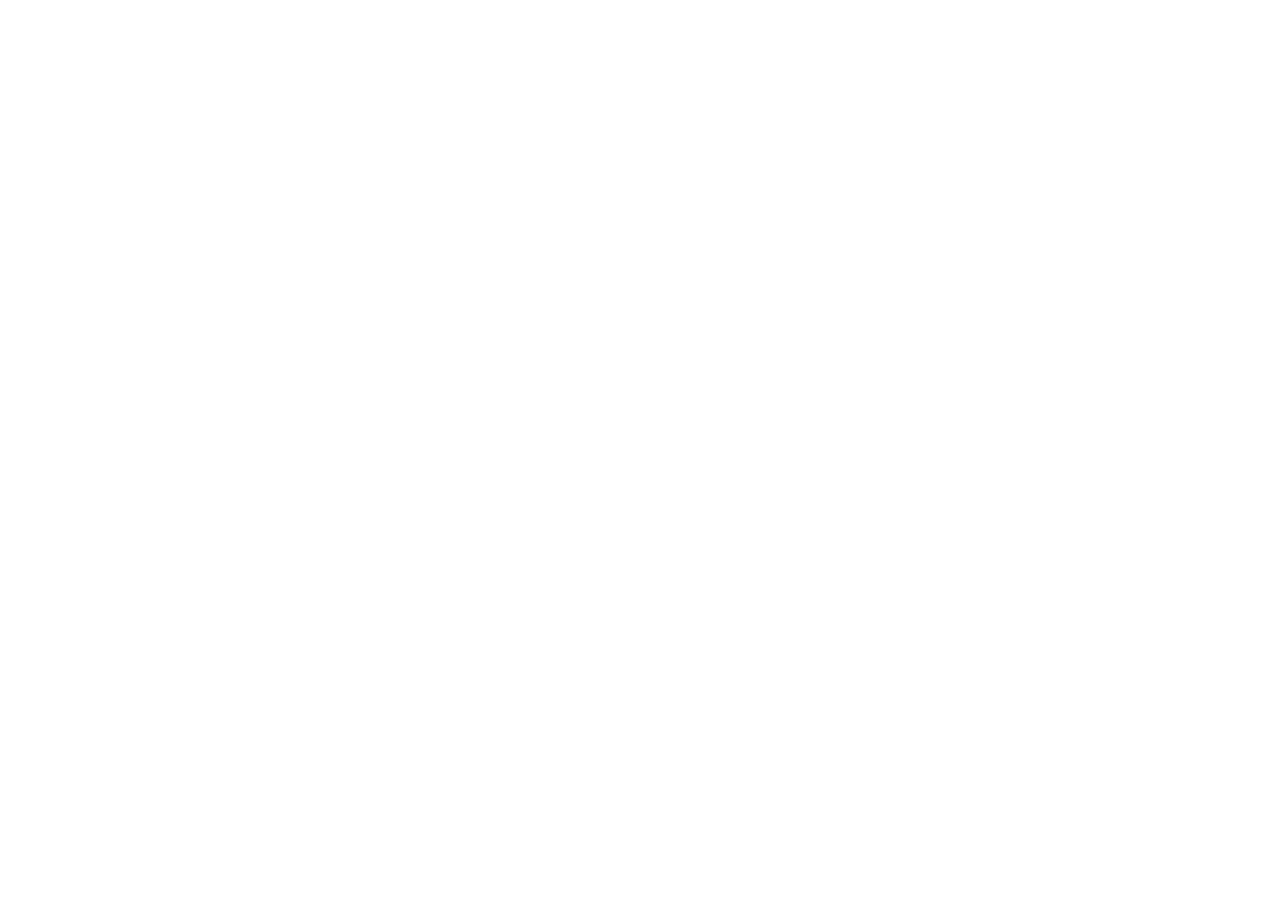
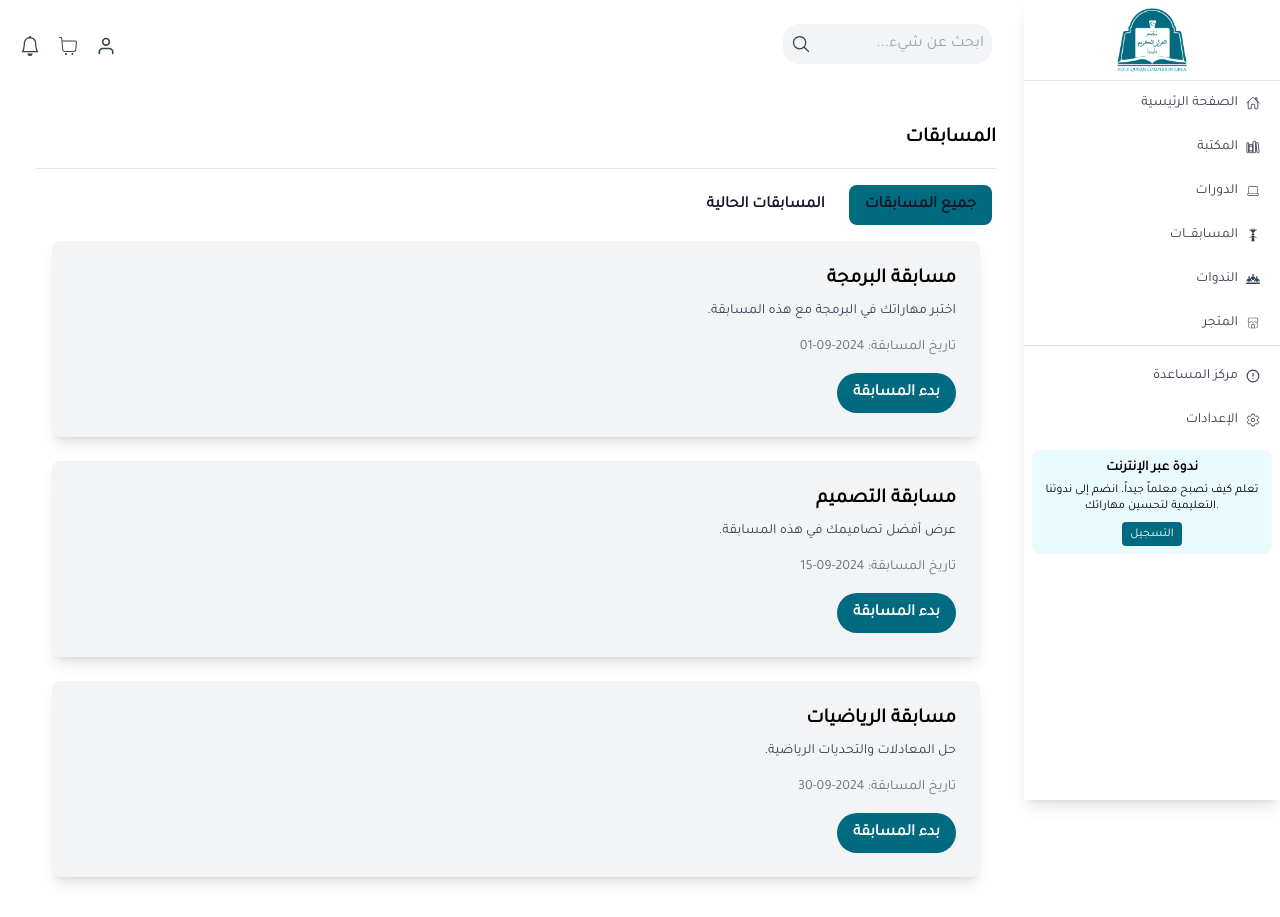
Before and after one commit to eTravel-Ly/COTHQ-website, a React (Create React App) app: page /Contests in a window 1280 px wide. Before the commit this address had no page. Before the commit the page ends 800 px from the top, so only its background shows below. Built offline with nearby package versions, Linux system fonts and the light colour scheme.

Commit message:
Contests pages

```diff
--- a/src/App.js
+++ b/src/App.js
@@ -1,4 +1,4 @@
-import './App.css';
+import "./App.css";
 import { Route, BrowserRouter, Routes } from "react-router-dom";
 import {
   Home,
@@ -21,7 +21,8 @@ import {
   BorrowsHistory,
   Myborrow,
   OrderConfirmation,
-  Seminars
+  Seminars,
+  Contests,
 } from "./page/index";
 function App() {
   return (
@@ -44,14 +45,16 @@ function App() {
             path="/CoursesDetails/:courseId"
             element={<CoursesDetails />}
           />
+          <Route path="/Contests" element={<Contests />} />
+
           <Route path="/settings" element={<Settings />} />
           <Route path="/profile" element={<Profile />} />
           <Route path="/AllNotify" element={<AllNotify />} />
           <Route path="/OrderHistory" element={<OrderHistory />} />
           <Route path="/BorrowsHistory" element={<BorrowsHistory />} />
           <Route path="/Myborrow" element={<Myborrow />} />
-          <Route path="/OrderConfirmation" element={<OrderConfirmation/>} />
-          <Route path="/Seminars" element={<Seminars/>} />
+          <Route path="/OrderConfirmation" element={<OrderConfirmation />} />
+          <Route path="/Seminars" element={<Seminars />} />
         </Routes>
       </BrowserRouter>
     </>
--- /dev/null
+++ b/src/component/AllContests.js
@@ -0,0 +1,47 @@
+import React from "react";
+
+
+const AllContests = () => {
+  const contests = [
+    {
+      id: 1,
+      title: "مسابقة البرمجة",
+      description: "اختبر مهاراتك في البرمجة مع هذه المسابقة.",
+      date: "2024-09-01",
+    },
+    {
+      id: 2,
+      title: "مسابقة التصميم",
+      description: "عرض أفضل تصاميمك في هذه المسابقة.",
+      date: "2024-09-15",
+    },
+    {
+      id: 3,
+      title: "مسابقة الرياضيات",
+      description: "حل المعادلات والتحديات الرياضية.",
+      date: "2024-09-30",
+    },
+  ];
+
+  return (
+    <div className="p-4 ">
+      {contests.map((contest) => (
+        <div
+          key={contest.id}
+          className="bg-gray-100 shadow-lg rounded-lg p-6 mb-6"
+        >
+          <h3 className="text-lg sm:text-xl font-bold mb-2">{contest.title}</h3>
+          <p className="text-sm text-gray-700 mb-4">{contest.description}</p>
+          <p className="text-sm text-gray-500 mb-4">
+            تاريخ المسابقة: {contest.date}
+          </p>
+          <button className="bg-custom-orange text-white py-2 px-4 rounded-full font-semibold text-base">
+            بدء المسابقة
+          </button>
+        </div>
+      ))}
+    </div>
+  );
+};
+
+export default AllContests;
--- /dev/null
+++ b/src/component/Currentcompetitions.js
@@ -0,0 +1,36 @@
+import React from "react";
+
+
+const Currentcompetitions = () => {
+  const contests = [
+    {
+      id: 1,
+      title: "مسابقة البرمجة",
+      description: "اختبر مهاراتك في البرمجة مع هذه المسابقة.",
+      date: "2024-09-01",
+    },
+
+  ];
+
+  return (
+    <div className="p-4 ">
+      {contests.map((contest) => (
+        <div
+          key={contest.id}
+          className="bg-gray-100 shadow-lg rounded-lg p-6 mb-6"
+        >
+          <h3 className="text-lg sm:text-xl font-bold mb-2">{contest.title}</h3>
+          <p className="text-sm text-gray-700 mb-4">{contest.description}</p>
+          <p className="text-sm text-gray-500 mb-4">
+            تاريخ المسابقة: {contest.date}
+          </p>
+          <button className="bg-custom-orange text-white py-2 px-4 rounded-full font-semibold text-base">
+            بدء المسابقة
+          </button>
+        </div>
+      ))}
+    </div>
+  );
+};
+
+export default Currentcompetitions;
--- a/src/component/Sidebar.js
+++ b/src/component/Sidebar.js
@@ -100,14 +100,14 @@ const Sidebar = () => {
               </div>
             )}
           </div>
-          <a
-            href="#"
+          <Link
+            to="/Contests"
             className="flex items-center p-3 text-sm text-gray-700 hover:bg-blue hover:rounded-lg"
             style={{ fontFamily: "Tajwal, sans-serif", direction: "rtl" }}
           >
             <GiTargetPrize className="mr-2 ml-2 text-sm" />
-          المسابقـــات
-          </a>
+            المسابقـــات
+          </Link>
           <Link
             to="/Seminars"
             className="flex items-center p-3 text-sm text-gray-700 hover:bg-blue hover:rounded-lg"
--- /dev/null
+++ b/src/page/Contests.js
@@ -0,0 +1,56 @@
+import React, { useState } from "react";
+import AllContests from "../component/AllContests";
+import Sidebar from "../component/Sidebar";
+import NavbarLogin from "../component/NavbarLogin";
+import Currentcompetitions from "../component/Currentcompetitions";
+
+const Contests = () => {
+  const [selectedSection, setSelectedSection] = useState("allContests");
+
+  const showContests = () => setSelectedSection("allContests");
+  const showCurrentcompetitions = () =>
+    setSelectedSection("Currentcompetitions");
+
+  return (
+    <div className="flex h-screen font-tajwal">
+      <Sidebar />
+      <div className="flex flex-col w-full lg:w-[80%] mt-2 ml-1">
+        <NavbarLogin />
+        <div
+          className="container mx-auto px-4 sm:px-6 lg:px-8 mt-10 rtl"
+          style={{ direction: "rtl" }}
+        >
+          <div className="text-right border-b pb-4 mb-4">
+            <h2 className="text-lg sm:text-xl font-bold"> المسابقات</h2>
+          </div>
+          <div className="flex mt-4">
+            <button
+              className={`flex items-center mx-1 px-4 py-2 bg-blue rounded-lg text-l font-bold text-gray-900 hover:bg-custom-orange hover:text-blue focus:outline-none ${
+                selectedSection === "allContests" ? "bg-custom-orange" : ""
+              }`}
+              onClick={showContests}
+            >
+              جميع المسابقات
+            </button>
+            <button
+              className={`flex items-center mx-1 px-4 py-2 bg-blue rounded-lg text-l font-bold text-gray-900 hover:bg-custom-orange hover:text-blue focus:outline-none ${
+                selectedSection === "Currentcompetitions"
+                  ? "bg-custom-orange"
+                  : ""
+              }`}
+              onClick={showCurrentcompetitions}
+            >
+              المسابقات الحالية
+            </button>
+          </div>
+          {selectedSection === "allContests" && <AllContests />}
+          {selectedSection === "Currentcompetitions" && (
+            <Currentcompetitions />
+          )}
+        </div>
+      </div>
+    </div>
+  );
+};
+
+export default Contests;
--- a/src/page/index.js
+++ b/src/page/index.js
@@ -20,7 +20,7 @@ export { default as BorrowsHistory } from "./BorrowsHistory";
 export { default as Myborrow } from "./Myborrow";
 export { default as OrderConfirmation } from "./OrderConfirmation";
 export { default as Seminars } from "./Seminars";
-
+export { default as Contests } from "./Contests";
 
 
 export {};
```
